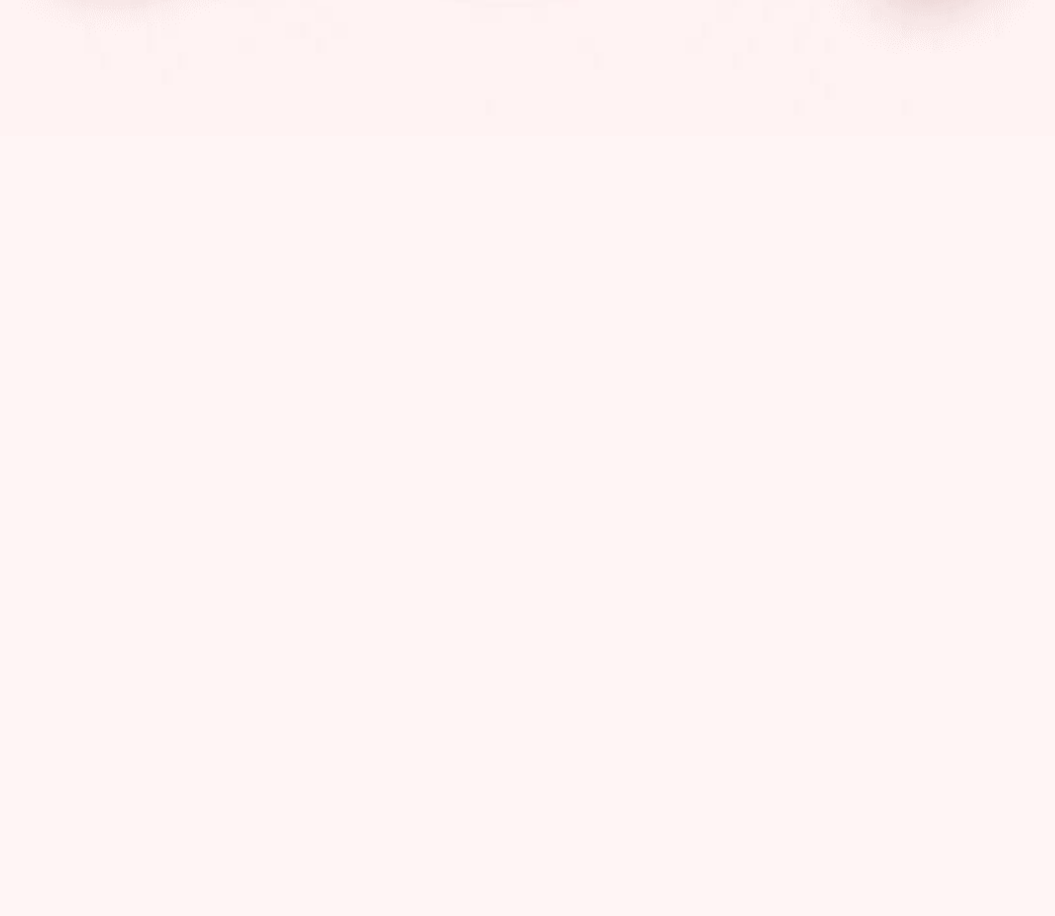
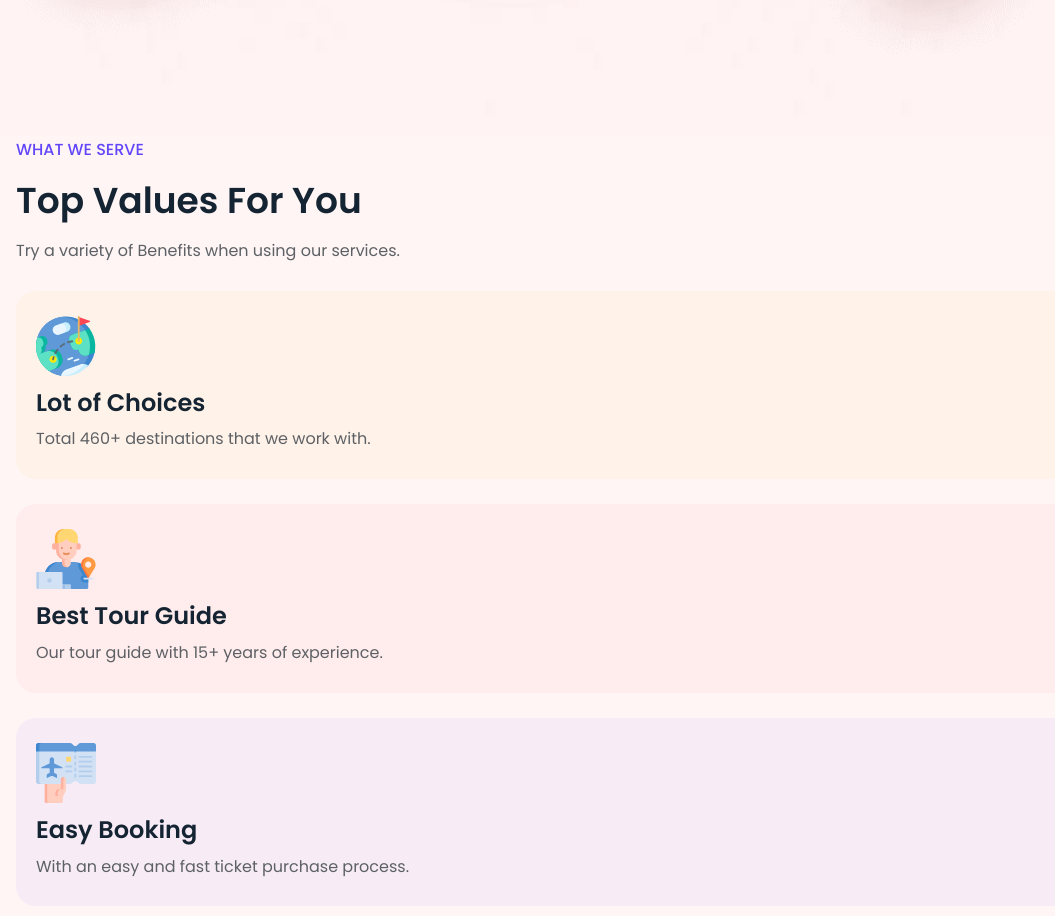
Before and after one commit to programmerof/travelia, a React (Create React App) app: page / in a window 1280 px wide. Shown: the part 1920-2836 px from the top of the page, without its empty margins (0-1055 px from the left). Before the commit the page ends 2056 px from the top, so only its background shows below. Built offline with nearby package versions, Linux system fonts and the light colour scheme.

Commit message:
Services section

```diff
--- a/src/App.tsx
+++ b/src/App.tsx
@@ -1,5 +1,5 @@
 import React, { useEffect, useState } from "react";
-import { Header, Hero, Loader } from "./components";
+import { Header, Hero, Loader, Service } from "./components";
 
 function App() {
   const [loading, setLoading] = useState<boolean>(true);
@@ -14,6 +14,7 @@ function App() {
       <Header />
       <main>
         <Hero />
+        <Service />
       </main>
     </div>
   );
--- /dev/null
+++ b/src/components/Service/Service.scss
@@ -0,0 +1,27 @@
+@use "../../sass/" as *;
+
+.service {
+  .container {
+    display: grid;
+    gap: 25px;
+  }
+
+  .service-card {
+    padding: 25px 20px;
+    border-radius: $radius-20;
+
+    &:nth-child(2) {
+      background-color: $bg-chrome-yellow-alpha-5;
+    }
+    &:nth-child(3) {
+      background-color: $bg-red-salsa-alpha-5;
+    }
+    &:nth-child(4) {
+      background-color: $bg-majorelle-blue-alpha-5;
+    }
+
+    .card-title {
+      margin-block: 10px 5px;
+    }
+  }
+}
--- /dev/null
+++ b/src/components/Service/Service.tsx
@@ -0,0 +1,62 @@
+import React from "react";
+import ServiceIcon1 from "../../images/service-icon-1.svg";
+import ServiceIcon2 from "../../images/service-icon-2.svg";
+import ServiceIcon3 from "../../images/service-icon-3.svg";
+import "./Service.scss";
+
+interface CardProps {
+  title: string;
+  text: string;
+  Icon: string;
+}
+
+const Service = (): JSX.Element => {
+  return (
+    <section className="section service" aria-label="service">
+      <div className="container">
+        <div className="title-wrapper">
+          <p className="section-subtitle">What we Serve</p>
+          <h2 className="h2 title section-title">Top Values For You</h2>
+          <p className="section-text">
+            Try a variety of Benefits when using our services.
+          </p>
+        </div>
+        <ServiceCard
+          title="Lot of Choices"
+          text="Total 460+ destinations that we work with."
+          Icon={ServiceIcon1}
+        />
+        <ServiceCard
+          title="Best Tour Guide"
+          text="Our tour guide with 15+ years of experience."
+          Icon={ServiceIcon2}
+        />
+        <ServiceCard
+          title="Easy Booking"
+          text="With an easy and fast ticket purchase process."
+          Icon={ServiceIcon3}
+        />
+      </div>
+    </section>
+  );
+};
+
+const ServiceCard = ({ title, text, Icon }: CardProps): JSX.Element => {
+  return (
+    <div className="service-card">
+      <div className="card-icon">
+        <img
+          src={Icon}
+          alt="service icon"
+          width="60"
+          height="60"
+          loading="lazy"
+        />
+      </div>
+      <h3 className="h3 title card-title">{title}</h3>
+      <p className="card-text">{text}</p>
+    </div>
+  );
+};
+
+export default Service;
--- a/src/components/index.js
+++ b/src/components/index.js
@@ -1,3 +1,4 @@
 export { default as Loader } from './Loader/Loader';
 export { default as Header } from './Header/Header';
 export { default as Hero } from './Hero/Hero';
+export { default as Service } from './Service/Service';
--- a/src/index.scss
+++ b/src/index.scss
@@ -145,3 +145,12 @@ body {
 .w-100 {
   width: 100%;
 }
+
+.section-subtitle {
+  color: $text-majorelle-blue;
+  font-weight: $weight-medium;
+  text-transform: uppercase;
+}
+.section-title {
+  margin-block: 10px;
+}
```
